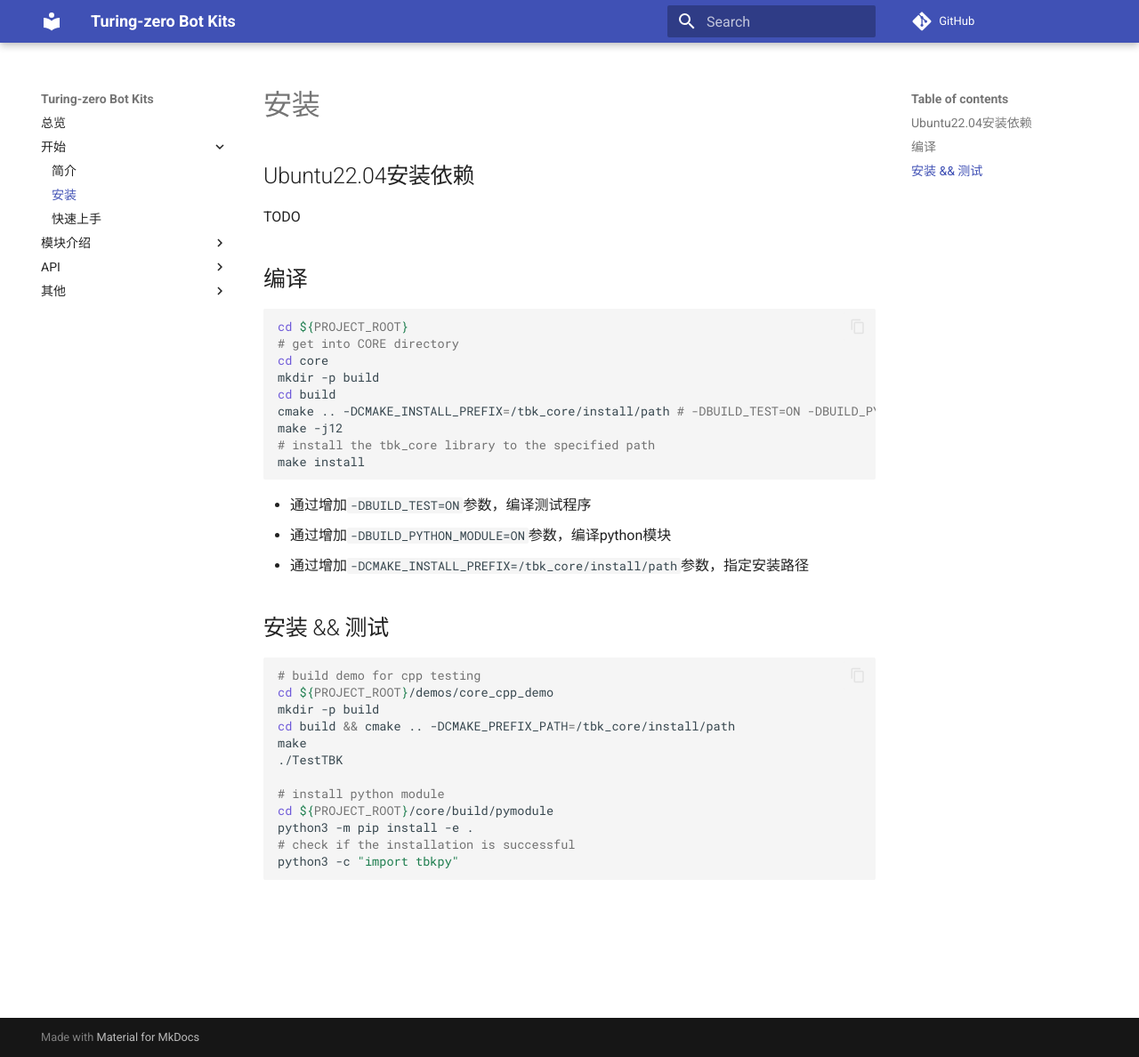
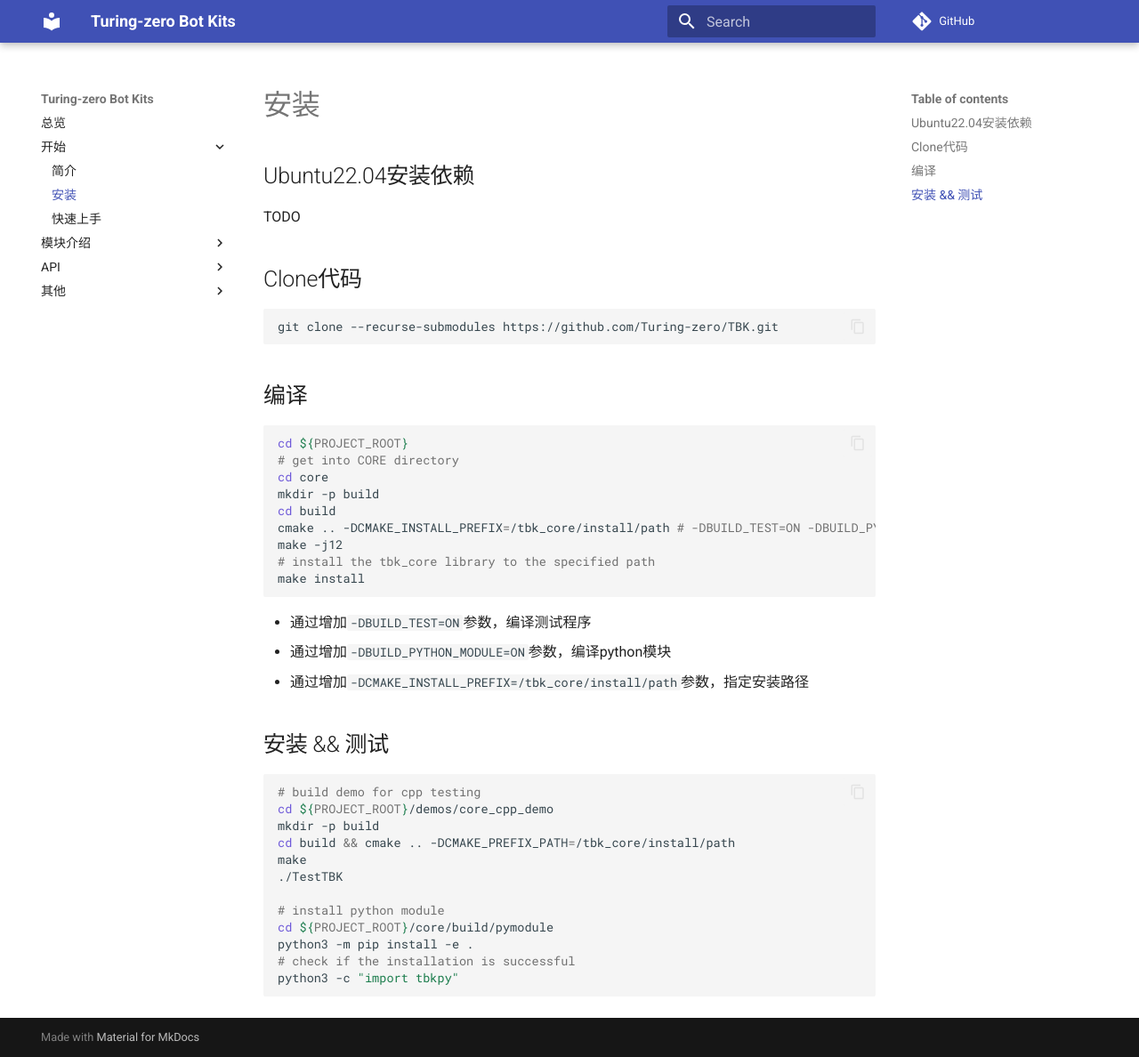
Before and after one commit to Turing-zero/tbk, an MkDocs documentation site: the page built from docs/0_getting_started/installation.md, in a window 1280 px wide and 1188 px high. Shown: the whole window at 89% size. Built offline with MkDocs 1.6.1 and Material for MkDocs 9.7.7, drawn with Linux system fonts in a browser that asks for light colours; comment, search, counter and statistics services are not loaded.

````diff
--- a/docs/0_getting_started/installation.md
+++ b/docs/0_getting_started/installation.md
@@ -3,6 +3,11 @@
 ## Ubuntu22.04安装依赖
 
 TODO
+
+## Clone代码
+```bash
+git clone --recurse-submodules https://github.com/Turing-zero/TBK.git
+```
 
 ## 编译
 ```bash
````
Also changed, not shown: 4 other files.
